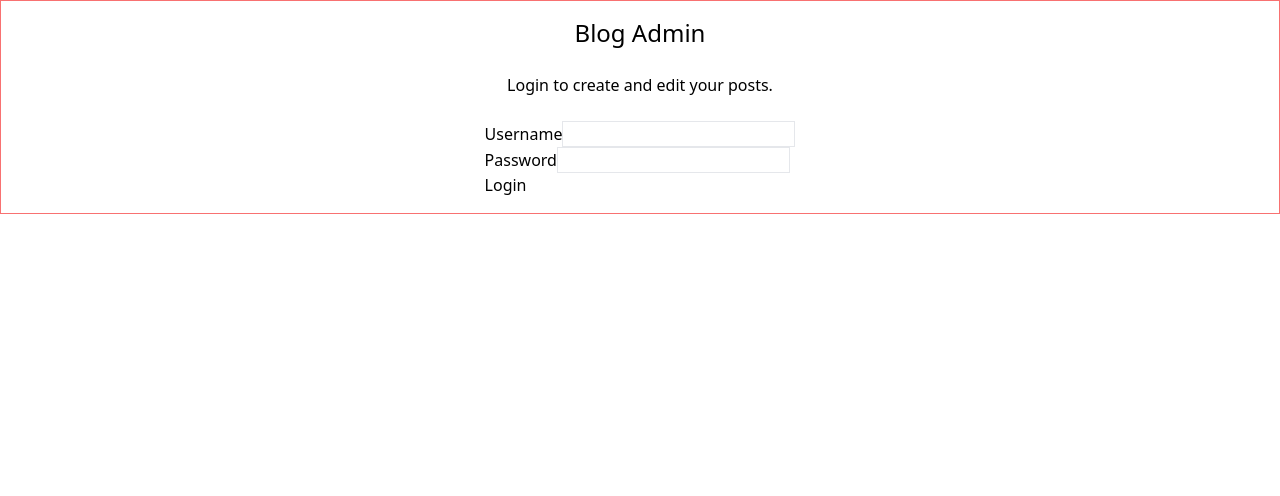
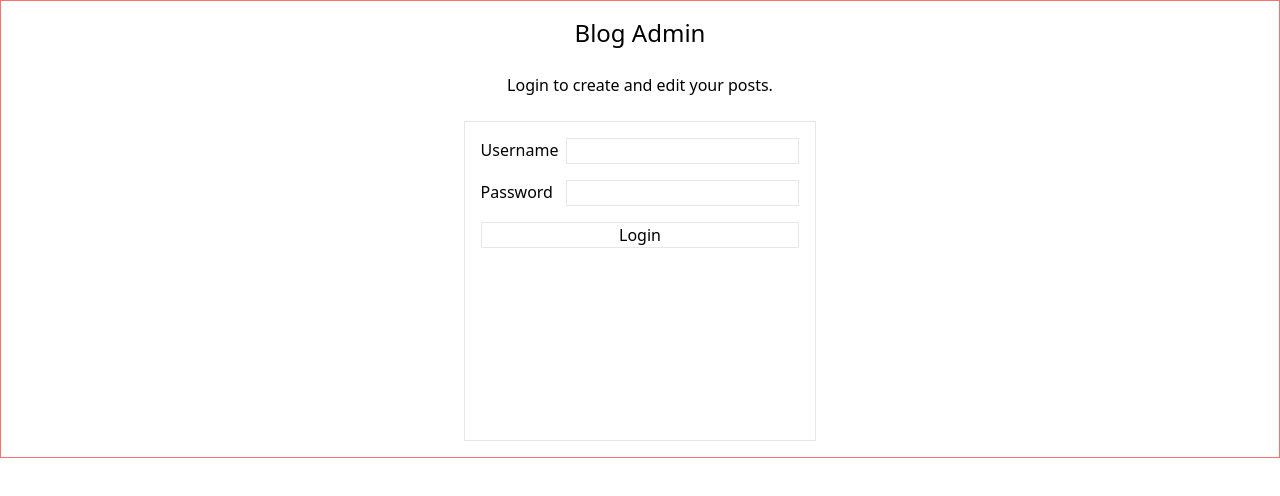
Before and after one commit to ken-ux/blog-admin, a React (Vite) app: page / in a window 1280 px wide. Shown: the top 496 px of the page. Built offline with nearby package versions, Linux system fonts and the light colour scheme; no server answers.

Commit message:
Style form

```diff
--- a/src/components/LoginForm.tsx
+++ b/src/components/LoginForm.tsx
@@ -1,7 +1,11 @@
 export default function LoginForm() {
   return (
-    <form action={import.meta.env.VITE_API_URL + "/login"} method="post">
-      <div>
+    <form
+      action={import.meta.env.VITE_API_URL + "/login"}
+      method="post"
+      className="border min-h-80 p-4 flex flex-col gap-4"
+    >
+      <div className="flex gap-2 justify-between">
         <label htmlFor="username">Username</label>
         <input
           type="text"
@@ -11,7 +15,7 @@ export default function LoginForm() {
           required
         />
       </div>
-      <div>
+      <div className="flex gap-2 justify-between">
         <label htmlFor="password">Password</label>
         <input
           type="password"
@@ -21,7 +25,9 @@ export default function LoginForm() {
           required
         />
       </div>
-      <button type="submit">Login</button>
+      <button type="submit" className="border">
+        Login
+      </button>
     </form>
   );
 }
--- a/src/index_output.css
+++ b/src/index_output.css
@@ -554,22 +554,97 @@ video {
   --tw-contain-style:  ;
 }
 
+.m-auto {
+  margin: auto;
+}
+
+.flex {
+  display: flex;
+}
+
+.max-h-8 {
+  max-height: 2rem;
+}
+
+.max-h-20 {
+  max-height: 5rem;
+}
+
+.min-h-96 {
+  min-height: 24rem;
+}
+
+.min-h-80 {
+  min-height: 20rem;
+}
+
+.min-w-10 {
+  min-width: 2.5rem;
+}
+
+.max-w-md {
+  max-width: 28rem;
+}
+
+.max-w-10 {
+  max-width: 2.5rem;
+}
+
+.max-w-20 {
+  max-width: 5rem;
+}
+
+.flex-col {
+  flex-direction: column;
+}
+
+.items-center {
+  align-items: center;
+}
+
+.justify-between {
+  justify-content: space-between;
+}
+
+.gap-3 {
+  gap: 0.75rem;
+}
+
+.gap-4 {
+  gap: 1rem;
+}
+
+.gap-6 {
+  gap: 1.5rem;
+}
+
+.gap-2 {
+  gap: 0.5rem;
+}
+
+.border {
+  border-width: 1px;
+}
+
+.border-red-400 {
+  --tw-border-opacity: 1;
+  border-color: rgb(248 113 113 / var(--tw-border-opacity));
+}
+
+.p-4 {
+  padding: 1rem;
+}
+
+.p-2 {
+  padding: 0.5rem;
+}
+
+.text-lg {
+  font-size: 1.125rem;
+  line-height: 1.75rem;
+}
+
 .text-2xl {
   font-size: 1.5rem;
   line-height: 2rem;
 }
-
-.text-white {
-  --tw-text-opacity: 1;
-  color: rgb(255 255 255 / var(--tw-text-opacity));
-}
-
-.text-purple-50 {
-  --tw-text-opacity: 1;
-  color: rgb(250 245 255 / var(--tw-text-opacity));
-}
-
-.text-purple-700 {
-  --tw-text-opacity: 1;
-  color: rgb(126 34 206 / var(--tw-text-opacity));
-}
```
